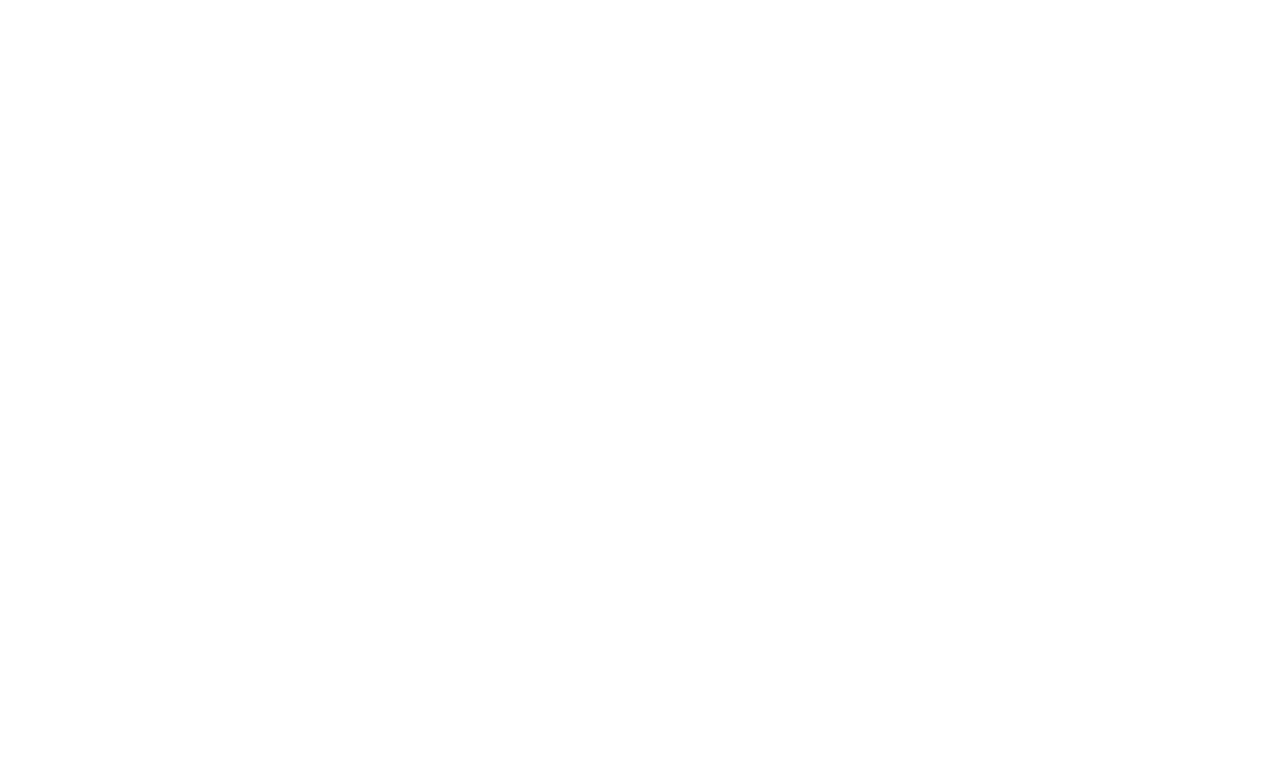
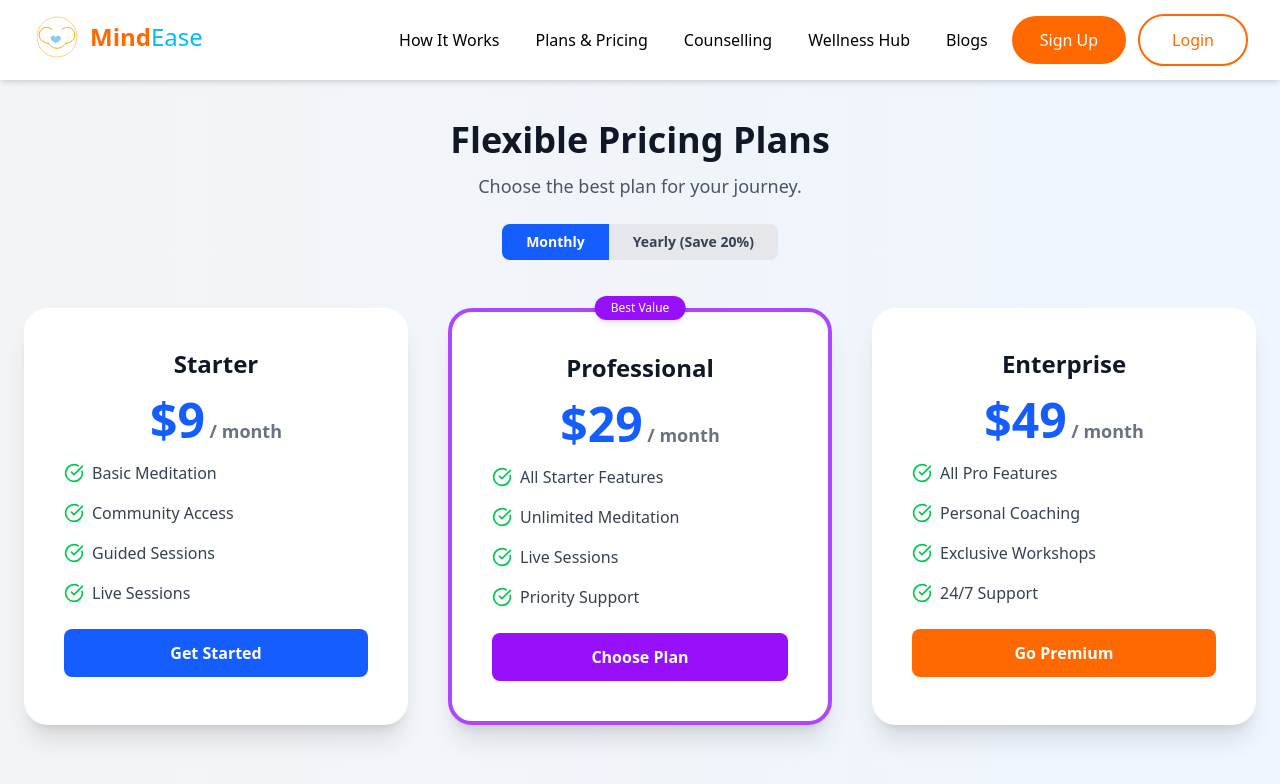
Before and after one commit to Liza985/MindEase, a React (Vite) app in the folder frontend/: page /pricing in a window 1280 px wide. Before the commit this address had no page. Shown: the top 784 px of the page. Built offline with nearby package versions, Linux system fonts and the light colour scheme.

Commit message:
Updated pages

```diff
--- a/frontend/src/components/Header.jsx
+++ b/frontend/src/components/Header.jsx
@@ -13,15 +13,42 @@
 			<nav className="bg-white shadow-md fixed top-0 left-0 right-0 z-50">
 				<div className="max-w-full mx-auto px-4 sm:px-6 lg:px-8">
 					<div className="flex justify-between h-20 w-full">
-						<div className="flex-shrink-0 flex items-center">
-							<Link
-								to="/"
-								className="text-2xl sm:text-3xl font-medium text-blue-800 font-sans"
-							>
-								MINDEASE
-							</Link>
-						</div>
 
+						<Link to ="/">
+							<div className="flex items-center space-x-2 mt-3">
+
+								<svg xmlns="http://www.w3.org/2000/svg" viewBox="0 0 200 200" width="50" height="50">
+									{/* Background circle */}
+									<circle cx="100" cy="100" r="80" fill="#ffffff" stroke="#FFA500" strokeWidth="2" />
+
+									{/* Stylized brain */}
+									<path
+									d="M80,70 C70,60 55,60 45,65 C35,70 25,85 30,100 C35,115 50,125 65,125
+										M120,70 C130,60 145,60 155,65 C165,70 175,85 170,100 C165,115 150,125 135,125
+										M65,125 C75,140 90,145 100,145 C110,145 125,140 135,125"
+									fill="none"
+									stroke="#FFA500"
+									strokeWidth="4"
+									strokeLinecap="round"
+									/>
+
+									{/* Heart symbol integrated into brain */}
+									<path
+									d="M95,105 C95,100 90,95 85,95 C80,95 75,100 75,105 C75,110 80,115 95,125
+										C110,115 115,110 115,105 C115,100 110,95 105,95 C100,95 95,100 95,105"
+									fill="#87CEEB"
+									stroke="#87CEEB"
+									strokeWidth="1"
+									/>
+								</svg>
+
+								{/* Text */}
+								<div>
+									<span className="text-2xl font-bold text-orange-500">Mind</span>
+									<span className="text-2xl font-normal text-sky-400">Ease</span>
+								</div>
+							</div>
+						</Link>
 						{/* Desktop menu */}
 						<div className="hidden lg:flex lg:items-center lg:space-x-2 xl:space-x-3">
 							<NavLink
--- a/frontend/src/pages/user/Home.jsx
+++ b/frontend/src/pages/user/Home.jsx
@@ -196,6 +196,8 @@
 
 	return (
 		<Layout>
+		<div className="min-h-screen bg-gradient-to-b from-white-50 to-orange-50 ">
+
 				<div className="min-h-screen relative overflow-hidden">
 					<WaveBackground />
 					<div className="relative">
@@ -298,6 +300,9 @@
 						</footer>
 					</div>
 				</div>
+			</div>
+
+
 		</Layout>
 	);
 };
--- /dev/null
+++ b/frontend/src/pages/user/Plans&Pricing.jsx
@@ -0,0 +1,122 @@
+import { CheckCircle, Star } from "lucide-react";
+import { useState } from "react";
+import Header from "../../components/Header.jsx";
+
+const plans = [
+  {
+    name: "Starter",
+    monthlyPrice: 9,
+    yearlyPrice: 90,
+    features: ["Basic Meditation", "Community Access", "Guided Sessions","Live Sessions",],
+    buttonText: "Get Started",
+    buttonStyle: "bg-blue-600 hover:bg-blue-700 text-white",
+  },
+  {
+    name: "Professional",
+    monthlyPrice: 29,
+    yearlyPrice: 290,
+    features: [
+      "All Starter Features",
+      "Unlimited Meditation",
+      "Live Sessions",
+      "Priority Support",
+    ],
+    buttonText: "Choose Plan",
+    buttonStyle: "bg-purple-600 hover:bg-purple-700 text-white",
+    popular: true,
+  },
+  {
+    name: "Enterprise",
+    monthlyPrice: 49,
+    yearlyPrice: 490,
+    features: [
+      "All Pro Features",
+      "Personal Coaching",
+      "Exclusive Workshops",
+      "24/7 Support",
+    ],
+    buttonText: "Go Premium",
+    buttonStyle: "bg-orange-500 hover:bg-orange-600 text-white",
+  },
+];
+
+const PricingPage = () => {
+  const [isYearly, setIsYearly] = useState(false);
+
+  return (
+    <>
+    <Header/>
+        <div className="min-h-screen bg-gradient-to-r from-gray-100 to-blue-50 py-20 px-6 mt-10">
+                <div className="text-center mb-12">
+                    <h1 className="text-4xl font-bold text-gray-900 hover:scale-105 transition-all">
+                    Flexible Pricing Plans
+                    </h1>
+                    <p className="text-lg text-gray-600 mt-3">
+                    Choose the best plan for your journey.
+                    </p>
+
+                    {/* Toggle for Monthly/Yearly */}
+                    <div className="flex justify-center mt-6">
+                    <button
+                        className={`px-6 py-2 text-sm font-semibold rounded-l-lg transition ${
+                        !isYearly ? "bg-blue-600 text-white" : "bg-gray-200 text-gray-700"
+                        }`}
+                        onClick={() => setIsYearly(false)}
+                    >
+                        Monthly
+                    </button>
+                    <button
+                        className={`px-6 py-2 text-sm font-semibold rounded-r-lg transition ${
+                        isYearly ? "bg-blue-600 text-white" : "bg-gray-200 text-gray-700"
+                        }`}
+                        onClick={() => setIsYearly(true)}
+                    >
+                        Yearly (Save 20%)
+                    </button>
+                    </div>
+                </div>
+
+                {/* Pricing Cards */}
+                <div className="grid md:grid-cols-3 gap-10 max-w-7xl mx-auto">
+                    {plans.map((plan, index) => (
+                    <div
+                        key={index}
+                        className={`relative bg-white shadow-xl rounded-3xl p-10 text-center transition-all transform hover:scale-105 ${
+                        plan.popular ? "border-4 border-purple-500" : ""
+                        }`}
+                    >
+                        {plan.popular && (
+                        <div className="absolute -top-4 left-1/2 transform -translate-x-1/2 bg-purple-600 text-white text-xs px-4 py-1 rounded-full shadow-md">
+                            Best Value
+                        </div>
+                        )}
+
+                        <h2 className="text-2xl font-bold text-gray-900">{plan.name}</h2>
+                        <p className="text-5xl font-extrabold text-blue-600 my-4">
+                        ${isYearly ? plan.yearlyPrice : plan.monthlyPrice}
+                        <span className="text-lg text-gray-500"> / {isYearly ? "year" : "month"}</span>
+                        </p>
+
+                        <ul className="space-y-4 mb-6 text-gray-700 text-left">
+                        {plan.features.map((feature, idx) => (
+                            <li key={idx} className="flex items-center">
+                            <CheckCircle className="text-green-500 mr-2" size={20} />
+                            {feature}
+                            </li>
+                        ))}
+                        </ul>
+
+                        <button
+                        className={`w-full py-3 rounded-lg font-semibold transition-all ${plan.buttonStyle}`}
+                        >
+                        {plan.buttonText}
+                        </button>
+                    </div>
+                    ))}
+                </div>
+            </div>
+            </>
+  );
+};
+
+export default PricingPage;
--- a/frontend/src/routes/user/User.jsx
+++ b/frontend/src/routes/user/User.jsx
@@ -6,7 +6,8 @@
 import Home from "../../pages/user/Home";
 import HowItWorks from "../../pages/user/HowItWorks";
 import WellnessHub from "../../pages/user/WellnesaHub";
-
+import MentalStateForm from "../../pages/user/MentalStateForm";
+import PricingPage from "../../pages/user/Plans&Pricing";
 const User = () => {
 	return (
 		<>
@@ -61,6 +62,22 @@
 						// </ProtectedRoute>
 					}
 				/>
+				<Route
+					path="/mind-ease"
+					element={
+						// <ProtectedRoute>
+						<MentalStateForm />
+						// </ProtectedRoute>
+					}
+				/>
+				<Route
+					path="/pricing"
+					element={
+						// <ProtectedRoute>
+						<PricingPage />
+						// </ProtectedRoute>
+					}
+				/>
 			</Routes>
 		</>
 	);
```
Also changed, not shown: frontend/src/pages/user/WellnesaHub.jsx (+48 -133 lines). Lines whose indentation alone changed are shown as unchanged.
